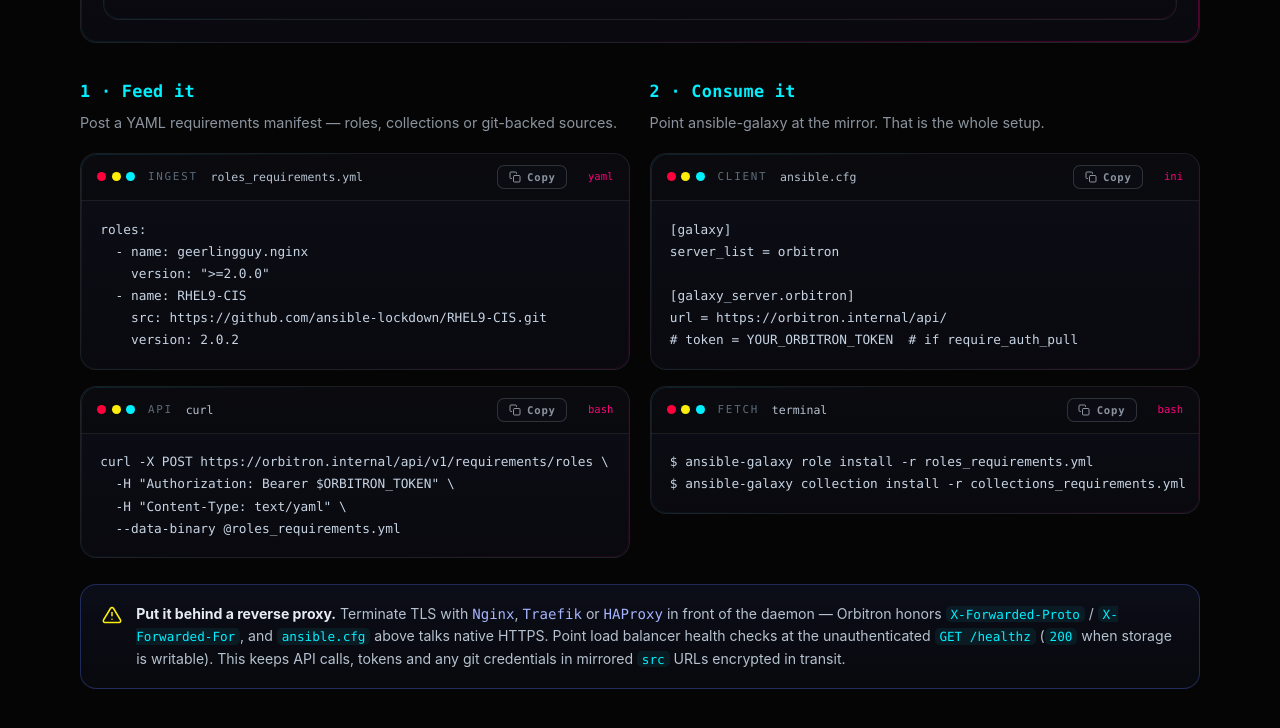
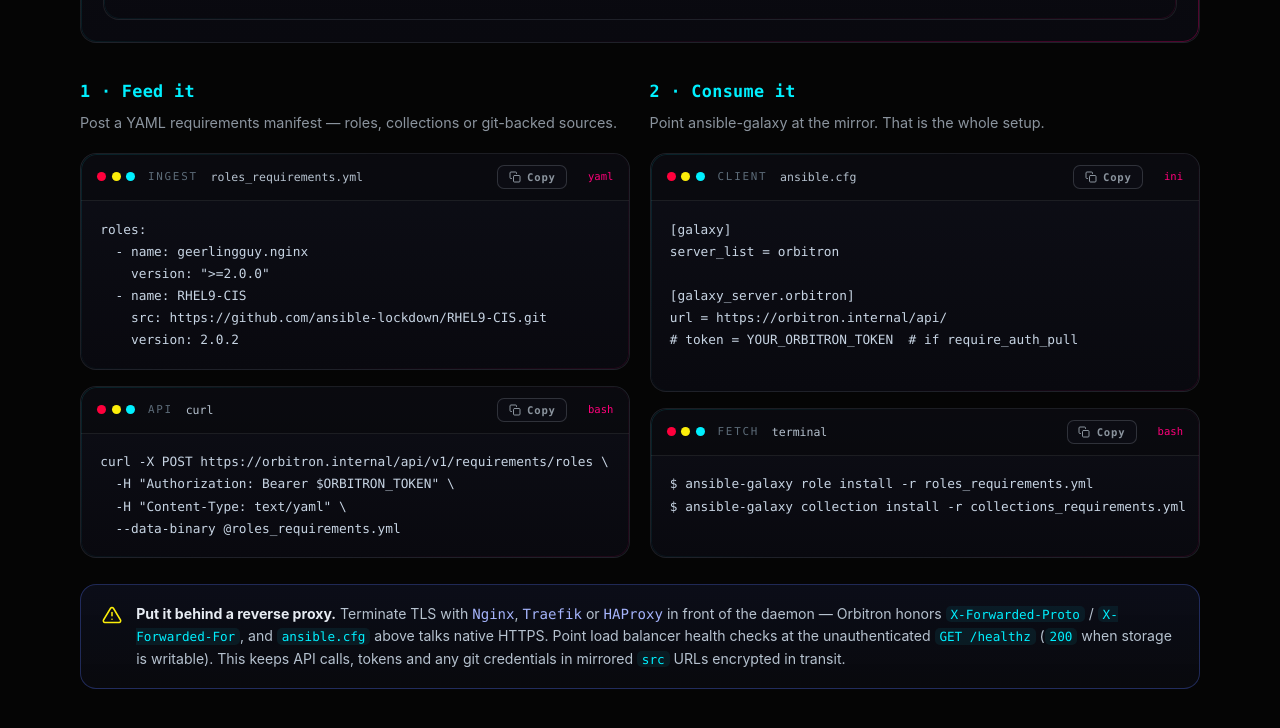
Before and after one commit to chrisvanmeer/orbitron, an Astro site in the folder site/: page / in a window 1280 px wide. Shown: the part 8545-9273 px from the top of the page. Built offline with nearby package versions, Linux system fonts and the light colour scheme; Astro itself is replaced by a stand-in of ours.

Commit message:
site: equal-height cards in the feed/consume flow grid

```diff
--- a/site/src/components/Quickstart.astro
+++ b/site/src/components/Quickstart.astro
@@ -290,6 +290,8 @@ $ ansible-galaxy collection install -r collections_requirements.yml`}</CodeBlock
 
 	.flow-grid > div {
 		min-width: 0;
+		display: flex;
+		flex-direction: column;
 	}
 
 	.note {
@@ -353,6 +355,10 @@ $ ansible-galaxy collection install -r collections_requirements.yml`}</CodeBlock
 		margin-top: 1rem;
 	}
 
+	.flow-grid :global(.codeblock) {
+		flex: 1 1 auto;
+	}
+
 	@media (max-width: 900px) {
 		.flow-grid {
 			grid-template-columns: minmax(0, 1fr);
```
